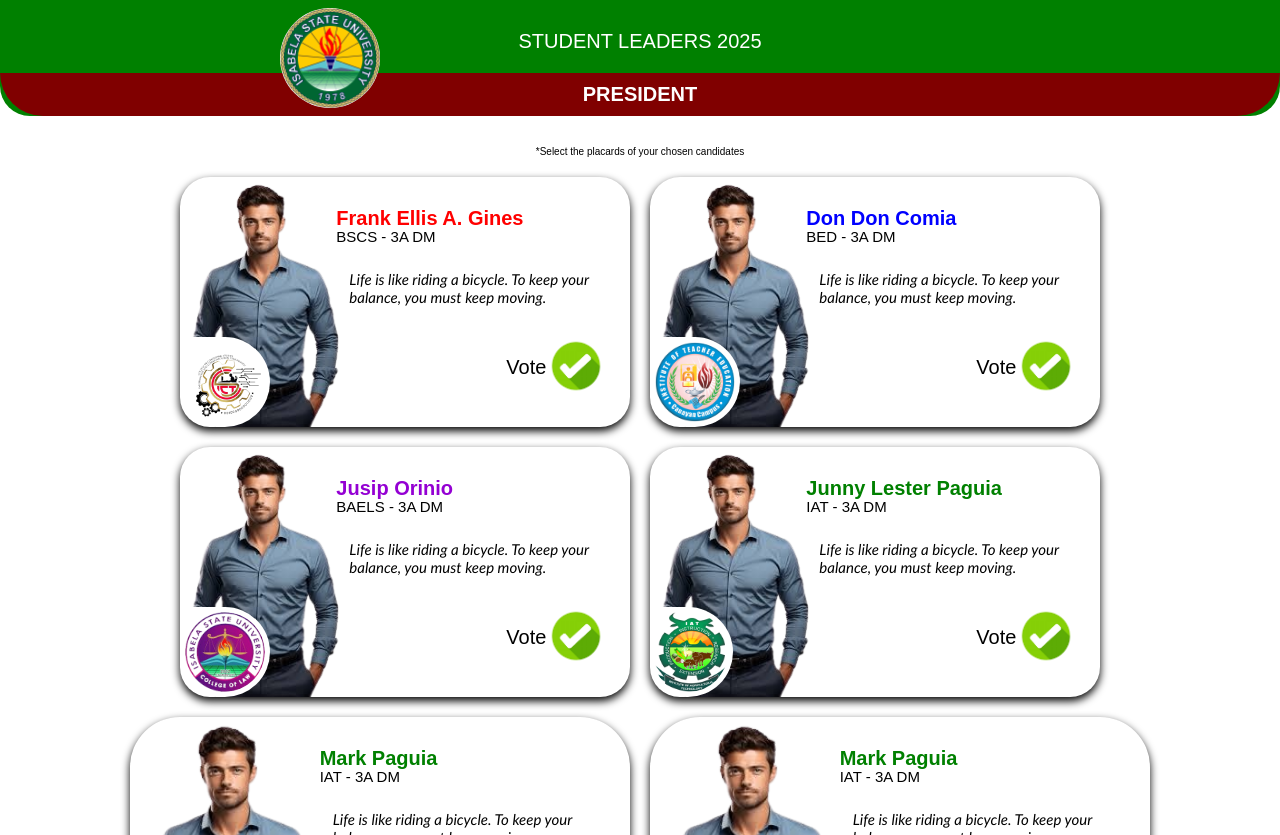
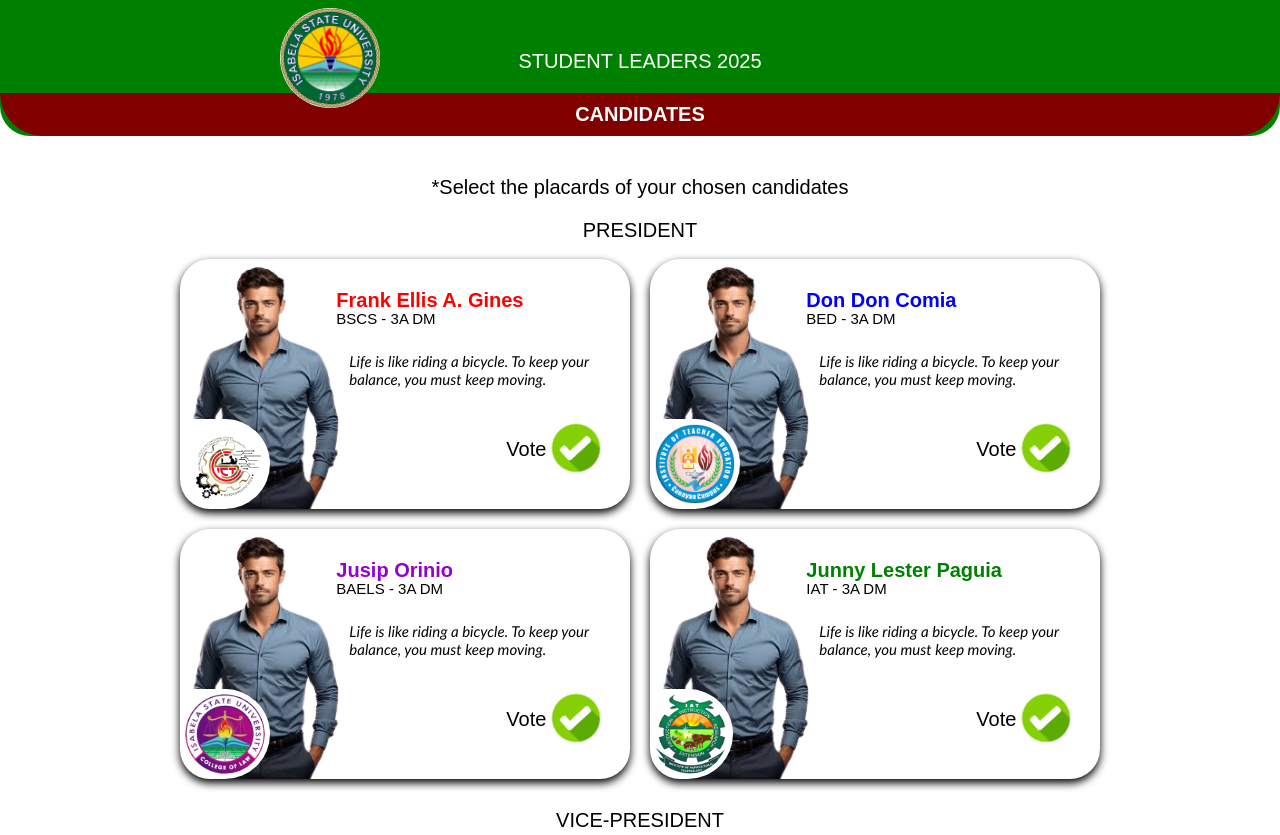
Before and after one commit to frnkgns/ISU-CC-VOTING-SYSTEM, a plain HTML site: page main.html in a window 1280 px wide. Shown: the top 835 px of the page. Drawn offline with Linux system fonts and the light colour scheme.

Commit message:
adding postiongs text

```diff
--- a/main.css
+++ b/main.css
@@ -13,12 +13,12 @@ body{
     margin-top: -20px;
 }
 
-.stdntldrs{
+.greenbox{
     font-family: sans-serif;
     font-size: 20px;
 }
 
-.prsdnt{
+.redbox{
     font-family: sans-serif;
     font-weight: bold;
     font-size: 20px;
@@ -39,11 +39,18 @@ body{
     border-radius: 0 0 40px 40px;
 }
 
+.position-text{
+    font-family: sans-serif;
+    font-size: 20px;
+    position: absolute;
+    margin-top: -30px;
+}
+
 .president, .vicepresident{
     display: flex;
     flex-wrap: wrap;
     justify-content: center;
-    transition: 0.3 ease-in-out;
+    margin-top: 50px;
 }
 
 .candidates{
@@ -60,10 +67,6 @@ body{
     border-radius: 50px;
     background-color: white;
     box-shadow: 0 4px 8px rgba(0, 0, 0, 1);
-}
-
-.hide-placard{
-    display: none;
 }
 
 .president-placard:hover, .vicepresident-placard:hover{
--- a/main.html
+++ b/main.html
@@ -10,13 +10,19 @@
     <div class="container">
         <div class="header">
             <img src="Pictures/isulogo.png" class="isuhead" style="background-color: white; border-radius: 60px;">
-            <p class="stdntldrs">STUDENT LEADERS 2025</p>
-            <p class="prsdnt">PRESIDENT</p>
+            <p class="greenbox">STUDENT LEADERS 2025</p>
+            <p class="redbox">CANDIDATES</p>
         </div>
         <div class="candidates">
-            <p style="font-family: sans-serif; font-size: 10px;">*Select the placards of your chosen candidates</p>
-            <div class="president" id="president" data-position="president"></div>
-            <div class="vicepresident" id="vicepresident" data-position="vicepresident"></div>
+            <p style="font-family: sans-serif; font-size: 20px;">*Select the placards of your chosen candidates</p>
+
+            <div class="president" id="president">
+                <p class="position-text">PRESIDENT</p>
+            </div>
+            <div class="vicepresident" id="vicepresident">
+                <p class="position-text">VICE-PRESIDENT</p>
+            </div>
+
         </div>
     </div>
     <script src="main.js"></script>
--- a/main.js
+++ b/main.js
@@ -2,7 +2,7 @@ const president = document.getElementById("president");
 const vicepresident = document.getElementById("vicepresident");
 
 
-function dynamicallycreateelement(){
+function Dynamicallycreateelement(){
     //so this is actually an array objects parang mag sstore lang tayo ng maraming varaible sa array
     const Officers = [
         {position: "president", name:'Frank Ellis A. Gines', collegeimg: 'Pictures/cct.png' ,course: 'BSCS - 3A DM',collegecolor: 'RED',image: 'Pictures/male hap badi.png', quotes: "Life is like riding a bicycle. To keep your balance, you must keep moving."},
@@ -12,15 +12,15 @@ function dynamicallycreateelement(){
         {position: "vicepresident", name: 'Mark Paguia', collegeimg: 'Pictures/agri.png', course: 'IAT - 3A DM', collegecolor: 'green', image: 'Pictures/male hap badi.png', quotes: "Life is like riding a bicycle. To keep your balance, you must keep moving." },
         {position: "vicepresident", name: 'Mark Paguia', collegeimg: 'Pictures/agri.png', course: 'IAT - 3A DM', collegecolor: 'green', image: 'Pictures/male hap badi.png', quotes: "Life is like riding a bicycle. To keep your balance, you must keep moving." },
         {position: "vicepresident", name: 'Mark Paguia', collegeimg: 'Pictures/agri.png', course: 'IAT - 3A DM', collegecolor: 'green', image: 'Pictures/male hap badi.png', quotes: "Life is like riding a bicycle. To keep your balance, you must keep moving." }
-
     ]
 
     //no need ilagay sa object array since lahat naman ng placard gagamit nito
     let checkimg = "Pictures/GreenCheck.png";
 
     //then of course we need to loop sa object array then sa loob narin ng looping
-    //natin iinitialized yung mga dynamically elements as weels yung mga styles nila
+    //natin iinitialized yung mga dynamically elements as well as yung mga styles nila
 
+    //dito na starting ng dynamic elements
     for(let i = 0; i < Officers.length; i++){
         let addOfficers = document.createElement('div');
         addOfficers.classList.add(Officers[i].position + "-placard");
@@ -61,6 +61,8 @@ function dynamicallycreateelement(){
         imgvote.classList.add('imgvote');
         imgvote.src = 'Pictures/GreenCheck.png';
 
+        //dito sa votecontainer natin ilalagay yung imagevote, tyaka textvote, para kaapg nag adjust tayo
+        //sa css container nlang gagalawin natin, 'sana'
         let votecontainer = document.createElement('div');
         votecontainer.classList.add('votecontainer');
 
@@ -77,6 +79,8 @@ function dynamicallycreateelement(){
         addOfficers.appendChild(imgofficercollege);
         addOfficers.appendChild(textcontainer);
 
+        //ilalagay natin sa perfective positions yung mga candidates, hindi kasi pwedeng nasa president category
+        //si treasurer and the rest of the positions, actually maganda to kapag loop
         if(Officers[i].position == 'president'){
             president.appendChild(addOfficers);
 
@@ -84,23 +88,20 @@ function dynamicallycreateelement(){
             vicepresident.appendChild(addOfficers);
         }
 
-
-        //so itong var gagamitin natin para maselect lahat ng elements na officers-placard
-
-        //then mag loloop tayo para lagyan lahat ng elements ng onclick feature
-        //then maglalagay tayo ng default na function() para ma trigger yung nasa lob ng addeventlistener magrarun yon
-        //yung nasa loob kasi non is actually looping ulit icocompare nya yung index ng first loop
-        //sa pangalawang loop, then pag same sila, oh d wala na tayo baguhin
-        //if hinde then hide natin sila
-
+        //then itong function mag seserved sa lahat ng placards ng click function as well as yung hide functions nila
         function showvoted(){
+            //then itong part needed para makapag loop tayo sa selection ng placards from pres-businessM
+            //katamad kapag mano mano tyaka madaming code masyado
             var Positions = ['president', 'vicepresident'];
 
             Positions.forEach(function(Positions){
                 var allplacards = document.querySelectorAll('.' + Positions + '-placard');
-
+                //then dito na mag start yung loop
                 allplacards.forEach(function(officer, index) {
+                    //maglalagay tayo ng click function sa mga placards
                     officer.addEventListener('click', function firstclick() {
+                        //then kapag yung pinindot nila yung placard na yun, yung lang yung malalagyan ng effects
+                        //the rest ihahide nanatin
                         allplacards.forEach(function(element, idx) {
                             if (idx == index){
                                 officer.style.backgroundColor = '#b3ffb3';
@@ -109,11 +110,12 @@ function dynamicallycreateelement(){
                                 imgvote.src = 'Pictures/unvote.png';
                                 votetext.textContent = "UnVote";
 
-                                //need muna natin iremove yung click function kasi para makapag click tayo later on ulit sa placard
-                                //lagay ulit tayo eventlistener para kapag pinindot ulit ni user yung voted placard ibabalik nya sa dati
+                                //need muna natin iremove yung click function para makapag click tayo later on ulit sa placard
+                                //lagay ulit tayo eventlistener para kapag pinindot ulit ni user yung voted placard ibabalik nya yung unvoted candidates
                                 officer.removeEventListener('click', firstclick);
                                 officer.addEventListener('click', unhide);
                                 function unhide(){
+                                    //then eto sa baba kapag ibabalik sa dati yung mga componetns ng ibang placard
                                     allplacards.forEach(function(element){
                                         element.classList.remove('hide');
                                         officer.style.backgroundColor = 'white';
@@ -122,7 +124,8 @@ function dynamicallycreateelement(){
                                         votetext.classList.remove('hide');
                                         votetext.textContent = 'Vote';
                                     });
-                                    //then iadd ulit natin yung vote function
+
+                                    //then iadd ulit natin yung vote function, para makapag click tayo since niremove natin kanina
                                     officer.addEventListener('click', firstclick);
                                 }
 
@@ -135,11 +138,13 @@ function dynamicallycreateelement(){
             })
         }
 
-        //initialized muna natin yung function
+        //of course hindi gagana yung function kapag hindi mo natawag, kaya need muna natin tawagin
         showvoted();
     }
 
+    //pati to syempte
     DisplayOfficer(Officers);
 }
 
-dynamicallycreateelement();
+//lalo nato
+Dynamicallycreateelement();
```
